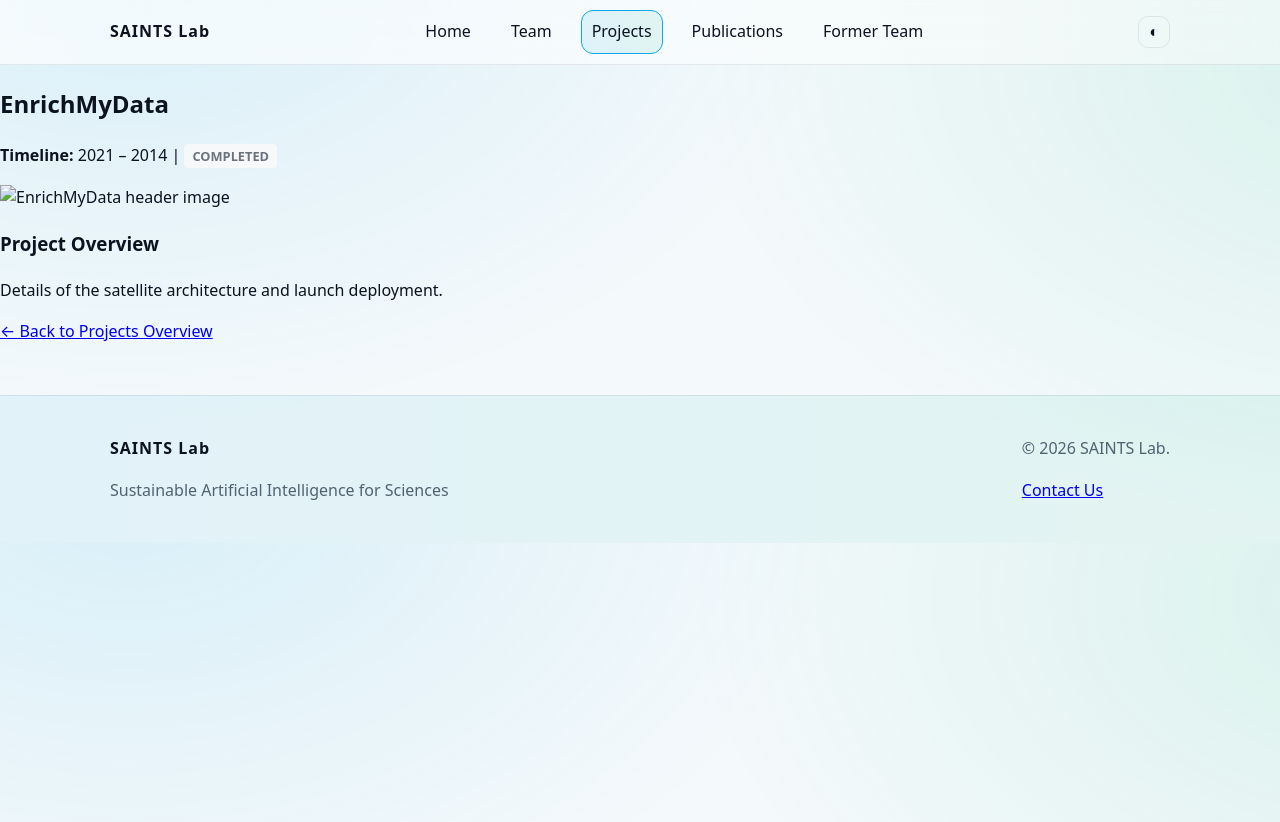
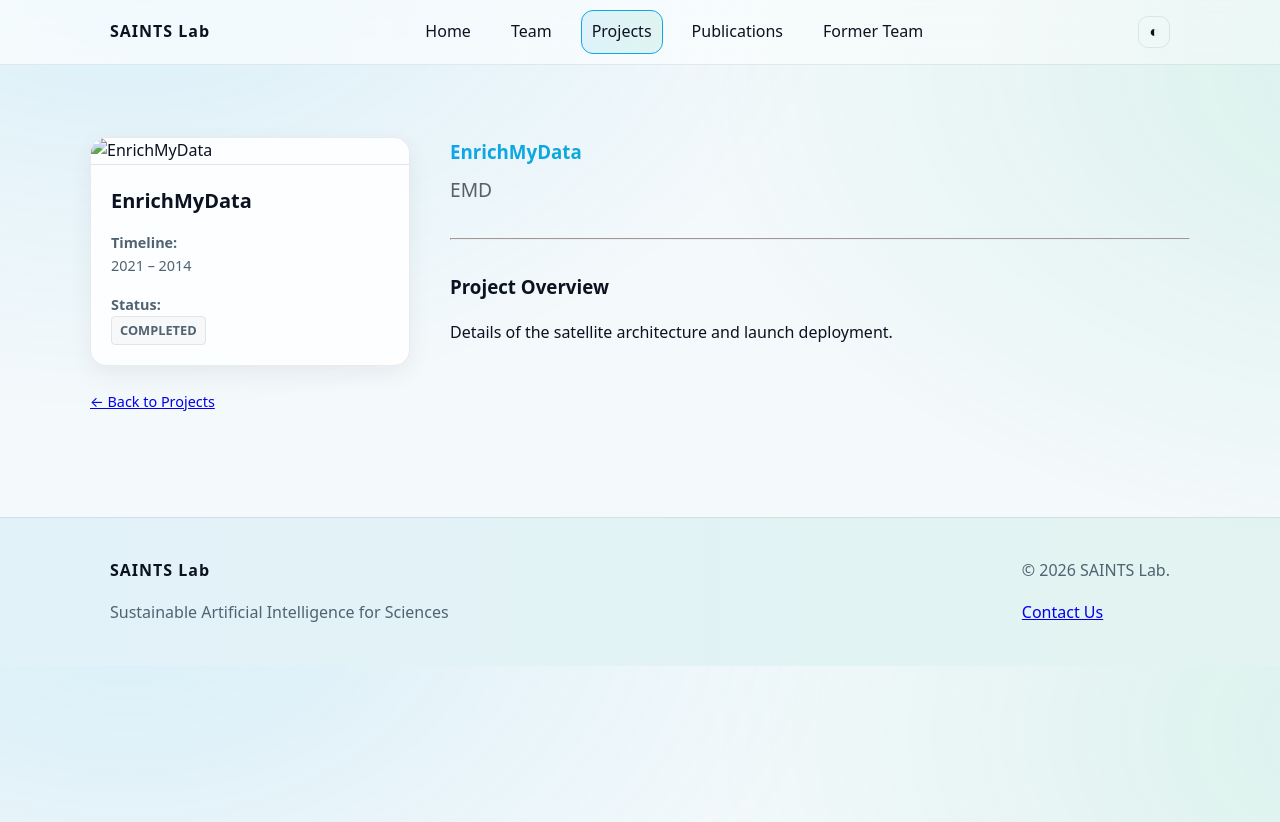
Before and after one commit to saintslab/saintslab.github.io, a Jekyll site: the page built from _projects/emd.md, in a window 1280 px wide. Shown: the top 822 px of the page. Built offline with Jekyll 4.4.1, drawn with Linux system fonts in a browser that asks for light colours.

Commit message:
Update layout

```diff
--- a/_layouts/project.html
+++ b/_layouts/project.html
@@ -2,24 +2,50 @@
 layout: default
 ---
 
-<article class="project-page">
-  <header class="project-header">
-    <h1>{{ page.title }}</h1>
-    <p class="project-meta">
-      <strong>Timeline:</strong> {{ page.start_year }} – {{ page.end_year }} |
-      <span class="status-badge status-{{ page.status }}">{{ page.status | upcase }}</span>
-    </p>
-  </header>
+<section class="section container">
+  <div class="profile-layout" style="display: flex; flex-wrap: wrap; gap: 2.5rem; margin-top: 2rem;">
 
+    <aside class="profile-sidebar" style="flex: 1 1 280px; max-width: 320px;">
+      <div class="card" style="overflow: hidden; width: 100%;">
         {% if page.image %}
-  <div class="project-hero-image">
-    <img src="{{ page.image | relative_url }}" alt="{{ page.title }} header image">
+          <div class="avatar" style="width: 100%; border-bottom: 1px solid var(--border-color, #e1e4e8);">
+            <img src="{{ page.image }}" alt="{{ page.title }}" style="width: 100%; height: auto; object-fit: cover; border-radius: 0;">
           </div>
         {% endif %}
+        <div class="card-body" style="padding: 1.25rem;">
+          <h2 style="font-size: 1.25rem; margin-top: 0; margin-bottom: 0.5rem;">{{ page.title }}</h2>
 
-  <div class="project-content">
+          <p class="muted" style="font-size: 0.9rem; margin-bottom: 1rem;">
+            <strong>Timeline:</strong><br>
+            {{ page.start_year }} – {{ page.end_year }}
+          </p>
+
+          <p class="muted" style="font-size: 0.9rem; margin-bottom: 0;">
+            <strong>Status:</strong><br>
+            <span class="status-tag" style="display: inline-block; padding: 0.2rem 0.5rem; background: var(--bg-spaced, #f6f8fa); border: 1px solid var(--border-color, #e1e4e8); border-radius: 4px; font-weight: 600; font-size: 0.8rem; text-transform: uppercase;">
+              {{ page.status }}
+            </span>
+          </p>
+        </div>
+      </div>
+
+      <p style="margin-top: 1.5rem; font-size: 0.9rem;">
+        <a href="{{ '/projects/' | relative_url }}">&larr; Back to Projects</a>
+      </p>
+    </aside>
+
+    <article class="profile-content" style="flex: 3 1 450px;">
+      <h1 class="gradient-text" style="margin-top: 0; margin-bottom: 0.5rem; border-bottom: none;">{{ page.title }}</h1>
+      {% if page.description %}
+        <p class="subtitle" style="font-size: 1.2rem; color: var(--muted-color, #586069); margin-bottom: 2rem;">{{ page.description }}</p>
+      {% endif %}
+
+      <hr style="margin-bottom: 2rem;">
+
+      <div class="markdown-body">
         {{ content }}
       </div>
+    </article>
 
-  <p><a href="{{ '/projects/' | relative_url }}">&larr; Back to Projects Overview</a></p>
-</article>
+  </div>
+</section>
```
Lines whose indentation alone changed are shown as unchanged.
